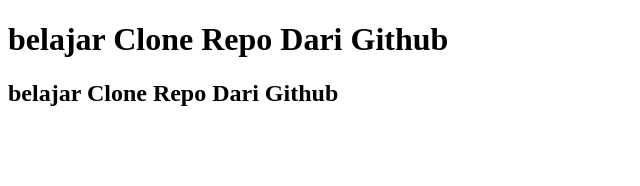
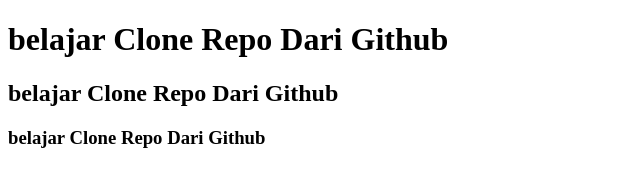
Before and after one commit to danaarisna/belajar-niomic, a plain HTML site: page index.html in a window 1280 px wide. Shown: the whole page, without its empty margins (0-640 px from the left). Drawn offline with Linux system fonts and the light colour scheme.

Commit message:
menambahkan element h3

```diff
--- a/index.html
+++ b/index.html
@@ -6,5 +6,6 @@
   <body>
 <h1>belajar Clone Repo Dari Github</h1>
 <h2>belajar Clone Repo Dari Github</h2>
+<h3>belajar Clone Repo Dari Github</h3>
   </body>
 </html>
```
